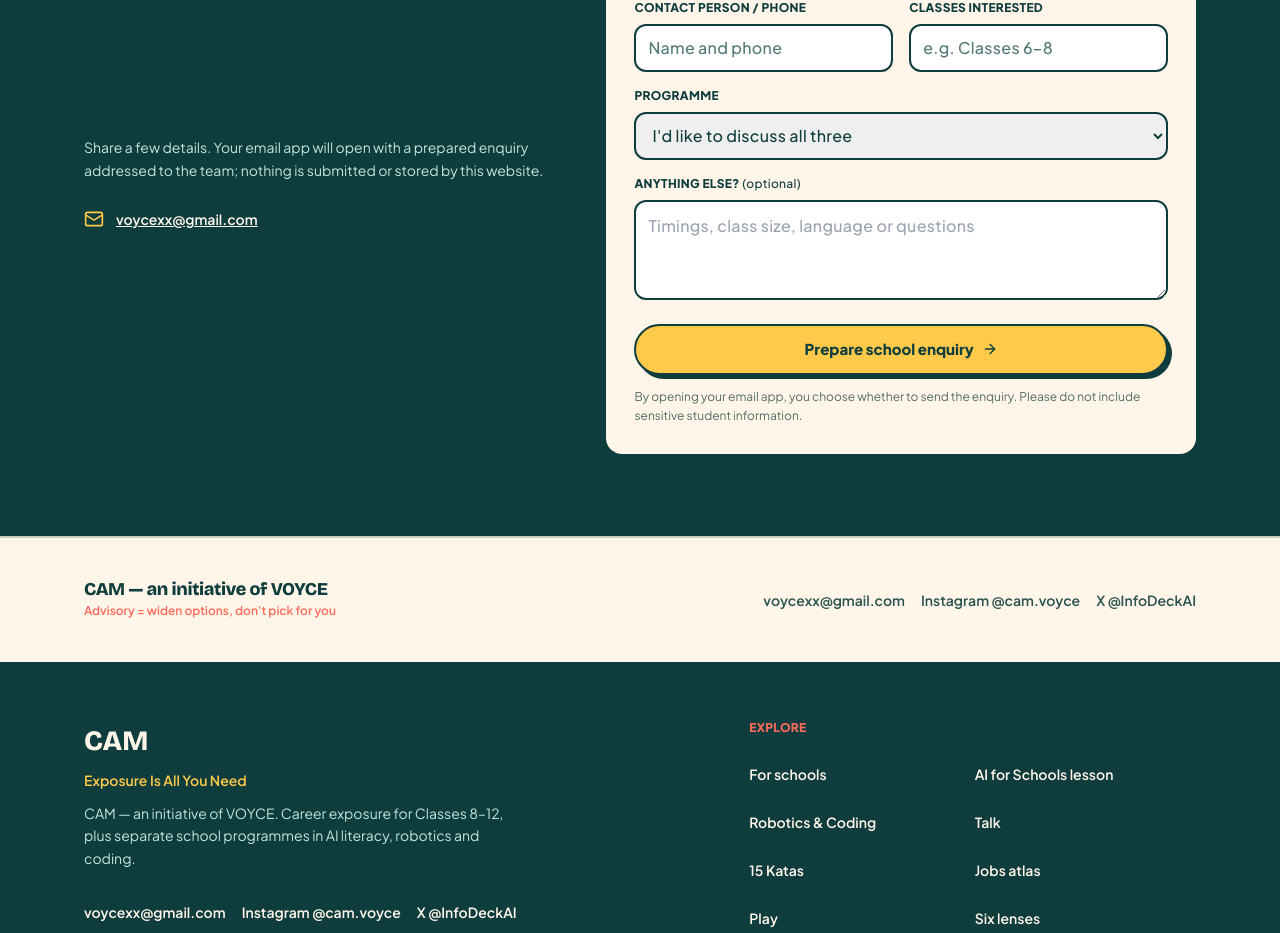
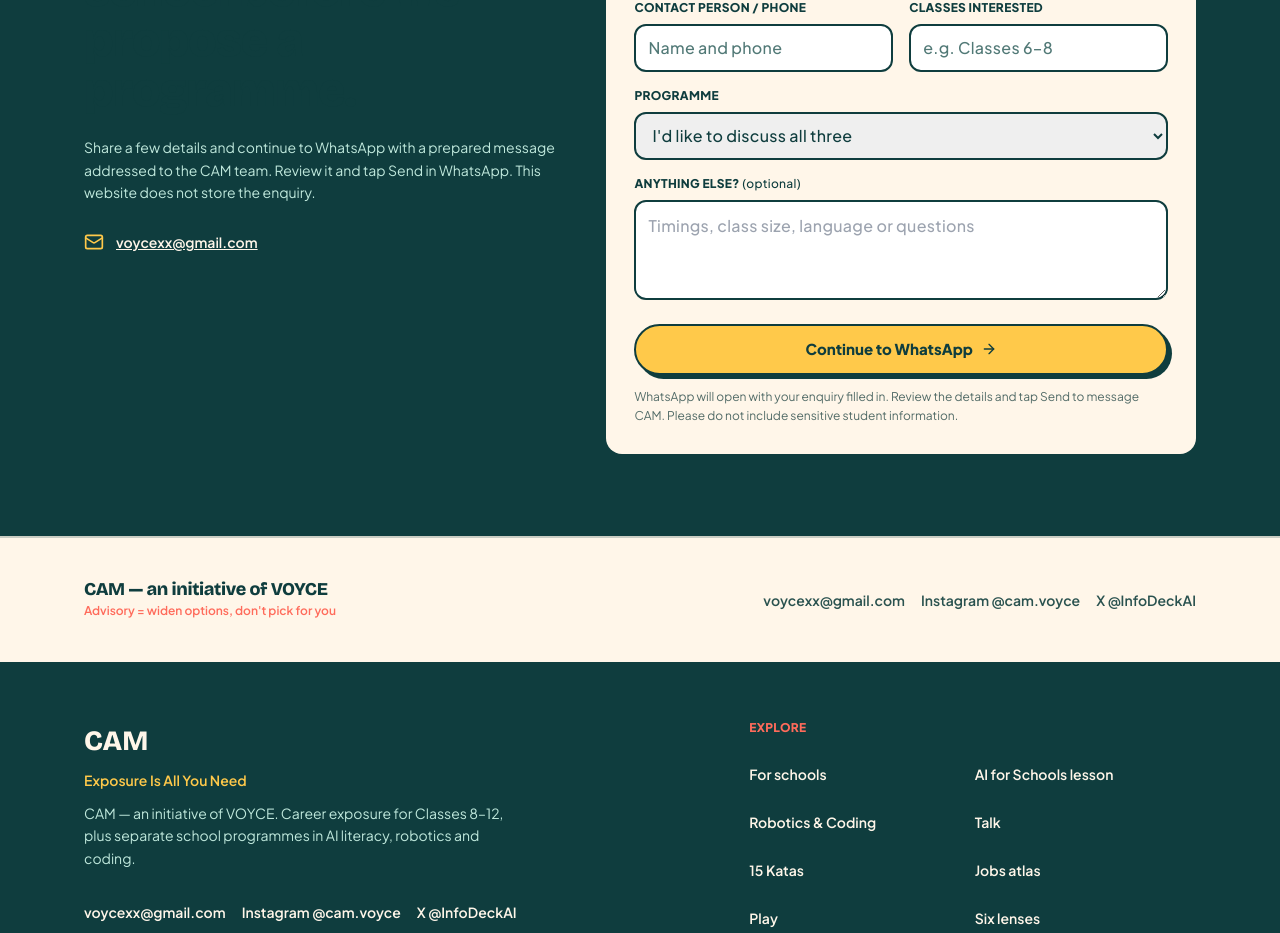
Before and after one commit to suryavamshiGovardhan/cam-website, a React (Vite) app: page /cam-website/for-schools in a window 1280 px wide. Shown: the part 2758-3691 px from the top of the page. Built offline with nearby package versions, Linux system fonts and the light colour scheme.

Commit message:
Connect school enquiry form to CAM WhatsApp (#5)

```diff
--- a/src/pages/ForSchoolsPage.tsx
+++ b/src/pages/ForSchoolsPage.tsx
@@ -38,13 +38,18 @@ export default function ForSchoolsPage() {
 
   const submit = (event: FormEvent<HTMLFormElement>) => {
     event.preventDefault();
-    const subject = encodeURIComponent(`School programme enquiry — ${school || "New school"}`);
-    const body = encodeURIComponent([
-      "Hello, I'd like to discuss a school programme / demonstration.",
-      "", `School: ${school}`, `Location: ${location}`, `Contact person / phone: ${contact}`,
-      `Classes / grades: ${grades}`, `Programme: ${programme}`, `Additional note: ${message || "Not provided"}`,
-    ].join("\n"));
-    window.location.href = `mailto:${cam.meta.email}?subject=${subject}&body=${body}`;
+    const text = [
+      "Hello CAM Team! I'd like to discuss a school programme / demonstration.",
+      "",
+      `*School:* ${school}`,
+      `*Location:* ${location}`,
+      `*Contact person / phone:* ${contact}`,
+      `*Classes / grades:* ${grades || "Not specified"}`,
+      `*Programme:* ${programme}`,
+      `*Additional note:* ${message || "Not provided"}`,
+    ].join("\n");
+    const whatsappUrl = `https://wa.me/919010481175?text=${encodeURIComponent(text)}`;
+    window.open(whatsappUrl, "_blank", "noopener,noreferrer");
   };
 
   return (
@@ -132,7 +137,7 @@ export default function ForSchoolsPage() {
           <div>
             <p className="cam-kicker" style={{color:"#FFC94A"}}>Talk to the team</p>
             <h2 className="cam-serif mt-3 text-4xl leading-tight sm:text-5xl">Let's understand your school before we propose a programme.</h2>
-            <p className="mt-5 max-w-lg text-sm leading-relaxed" style={{color:"#BFE8DC"}}>Share a few details. Your email app will open with a prepared enquiry addressed to the team; nothing is submitted or stored by this website.</p>
+            <p className="mt-5 max-w-lg text-sm leading-relaxed" style={{color:"#BFE8DC"}}>Share a few details and continue to WhatsApp with a prepared message addressed to the CAM team. Review it and tap Send in WhatsApp. This website does not store the enquiry.</p>
             <div className="mt-7 flex items-center gap-3 text-sm font-semibold"><Mail className="h-5 w-5" style={{color:"#FFC94A"}}/><a className="underline" href={`mailto:${cam.meta.email}`}>{cam.meta.email}</a></div>
           </div>
           <form onSubmit={submit} className="rounded-2xl p-5 sm:p-7" style={{background:"#FFF6E9",color:"#0F3D3E"}}>
@@ -144,8 +149,8 @@ export default function ForSchoolsPage() {
             </div>
             <label className="mt-4 block text-xs font-extrabold uppercase tracking-wide">Programme<select value={programme} onChange={e=>setProgramme(e.target.value)} className="mt-2 min-h-12 w-full rounded-xl border-2 px-3 text-base font-medium normal-case" style={{borderColor:"#0F3D3E"}}><option>I'd like to discuss all three</option><option>CAM — Career Advisory Movement</option><option>AI for Schools</option><option>Robotics & Coding</option></select></label>
             <label className="mt-4 block text-xs font-extrabold uppercase tracking-wide">Anything else? <span className="font-medium normal-case">(optional)</span><textarea value={message} onChange={e=>setMessage(e.target.value)} rows={3} className="mt-2 w-full rounded-xl border-2 p-3 text-base font-medium normal-case" style={{borderColor:"#0F3D3E"}} placeholder="Timings, class size, language or questions"/></label>
-            <button type="submit" className="cam-btn cam-btn-sun mt-5 w-full justify-center">Prepare school enquiry <ArrowRight className="h-4 w-4"/></button>
-            <p className="mt-3 text-xs leading-relaxed" style={{color:"#526B67"}}>By opening your email app, you choose whether to send the enquiry. Please do not include sensitive student information.</p>
+            <button type="submit" className="cam-btn cam-btn-sun mt-5 w-full justify-center">Continue to WhatsApp <ArrowRight className="h-4 w-4"/></button>
+            <p className="mt-3 text-xs leading-relaxed" style={{color:"#526B67"}}>WhatsApp will open with your enquiry filled in. Review the details and tap Send to message CAM. Please do not include sensitive student information.</p>
           </form>
         </div>
       </section>
```
